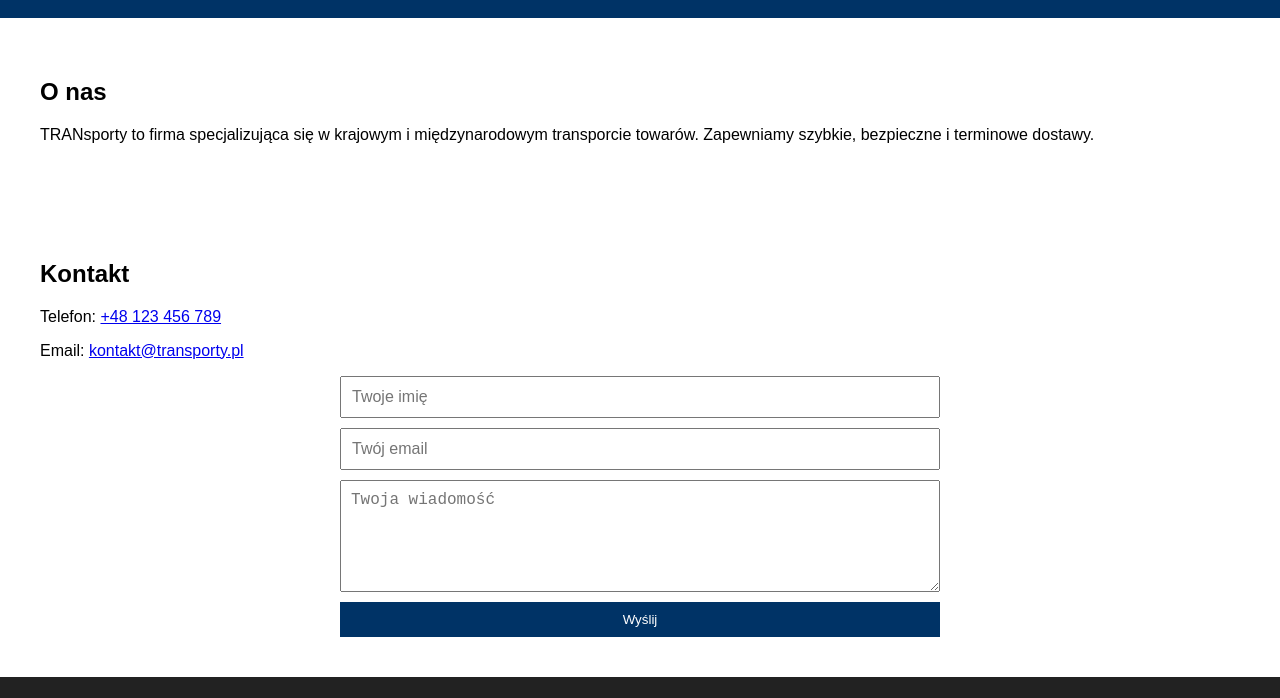
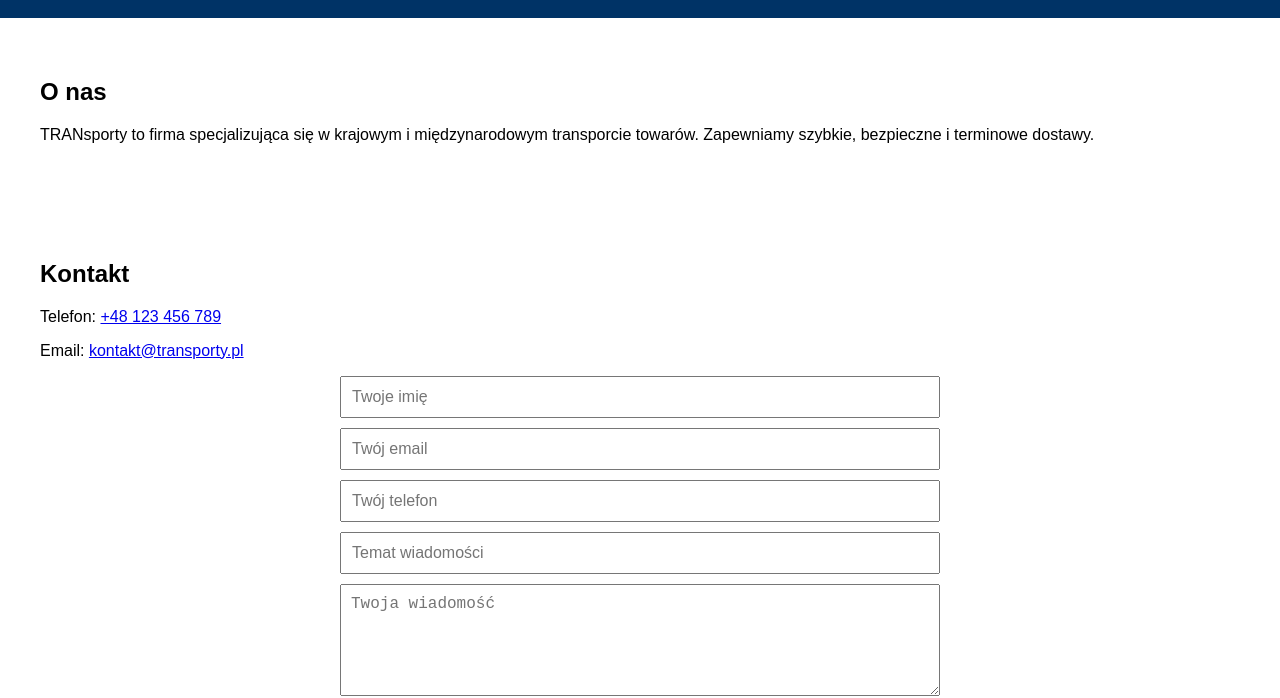
Before and after one commit to rt44474/fotygo, a plain HTML site: page index.html in a window 1280 px wide. Shown: the part 120-818 px from the top of the page. Drawn offline with nearby package versions, Linux system fonts and the light colour scheme.

Commit message:
changed form

```diff
--- a/index.html
+++ b/index.html
@@ -39,6 +39,8 @@
   <form id="contact-form">
     <input type="text" name="name" placeholder="Twoje imię" required>
     <input type="email" name="email" placeholder="Twój email" required>
+    <input type="tel" name="phone" placeholder="Twój telefon" required>
+    <input type="text" name="subject" placeholder="Temat wiadomości" required>
     <textarea name="message" placeholder="Twoja wiadomość" rows="5" required></textarea>
     <button type="submit">Wyślij</button>
   </form>
```
